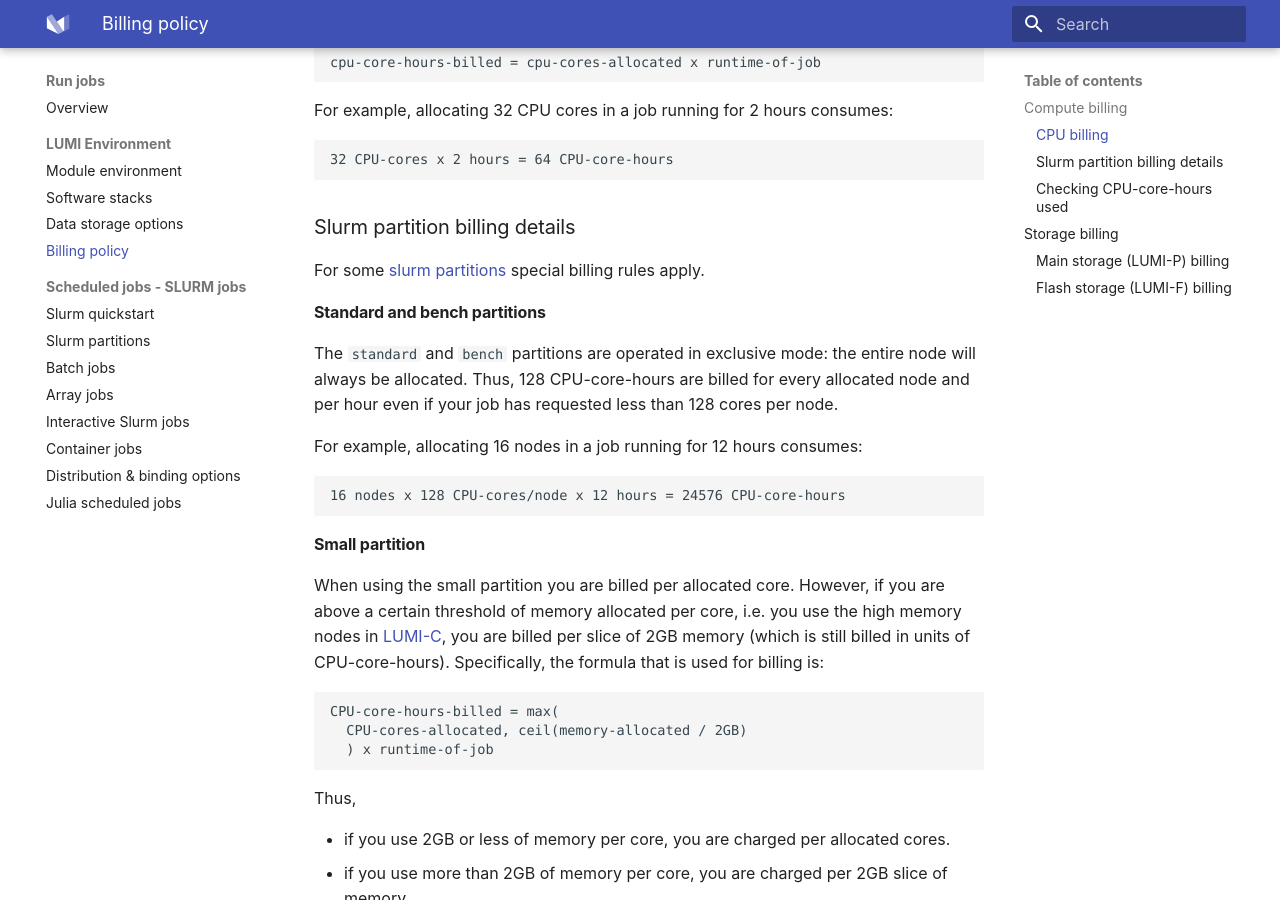
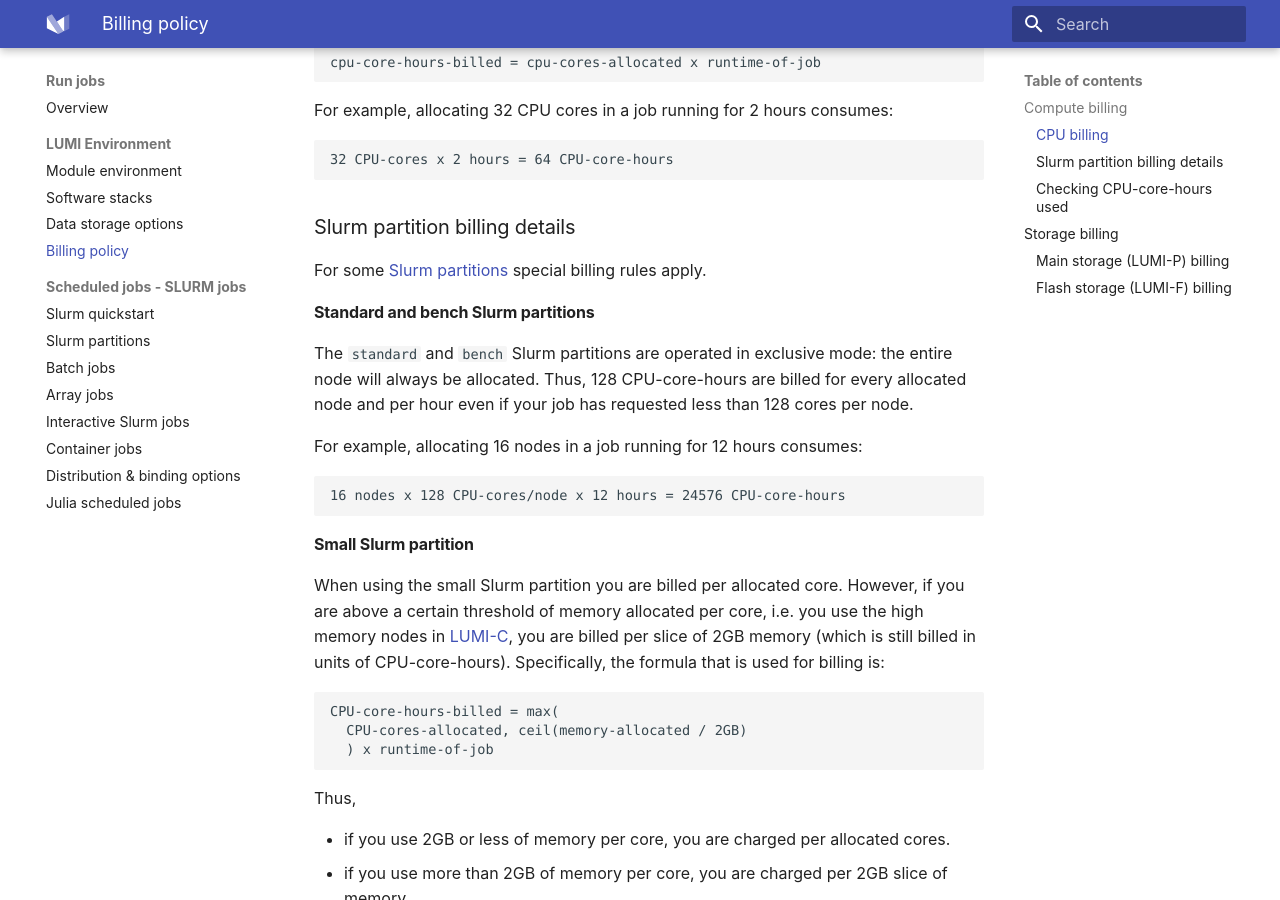
Before and after one commit to Lumi-supercomputer/lumi-userguide, an MkDocs documentation site: the page built from docs/computing/jobs/billing.md, in a window 1280 px wide and 900 px high, scrolled down 599 px. Built offline with MkDocs 1.6.1 and Material for MkDocs 9.7.7, drawn with Linux system fonts in a browser that asks for light colours.

Commit message:
Updates based on review by hdrei.

````diff
--- a/docs/computing/jobs/billing.md
+++ b/docs/computing/jobs/billing.md
@@ -36,11 +36,11 @@ For example, allocating 32 CPU cores in a job running for 2 hours consumes:
 
 ### Slurm partition billing details
 
-For some [slurm partitions][slurm-partitions] special billing rules apply.
+For some [Slurm partitions][slurm-partitions] special billing rules apply.
 
-#### Standard and bench partitions
+#### Standard and bench Slurm partitions
 
-The `standard` and `bench` partitions are operated in exclusive mode: the
+The `standard` and `bench` Slurm partitions are operated in exclusive mode: the
 entire node will always be allocated. Thus, 128 CPU-core-hours are billed for
 every allocated node and per hour even if your job has requested less than 128
 cores per node.
@@ -51,13 +51,13 @@ For example, allocating 16 nodes in a job running for 12 hours consumes:
 16 nodes x 128 CPU-cores/node x 12 hours = 24576 CPU-core-hours
 ```
 
-#### Small partition
+#### Small Slurm partition
 
-When using the small partition you are billed per allocated core. However, if
-you are above a certain threshold of memory allocated per core, i.e. you use
-the high memory nodes in [LUMI-C][lumi-c], you are billed per slice of 2GB
-memory (which is still billed in units of CPU-core-hours). Specifically, the
-formula that is used for billing is:
+When using the small Slurm partition you are billed per allocated core.
+However, if you are above a certain threshold of memory allocated per core,
+i.e. you use the high memory nodes in [LUMI-C][lumi-c], you are billed per
+slice of 2GB memory (which is still billed in units of CPU-core-hours).
+Specifically, the formula that is used for billing is:
 
 ```text
 CPU-core-hours-billed = max(
````
Also changed, not shown: docs/computing/jobs/partitions.md (+3 -1 lines), docs/eap/index.md (+3 -3 lines), docs/firststeps/getstarted-new.md (+1 -25 lines), docs/firststeps/nextsteps.md (+1 -1 lines), docs/generic/helpdesk.md (+3 -1 lines), 1 other file.
